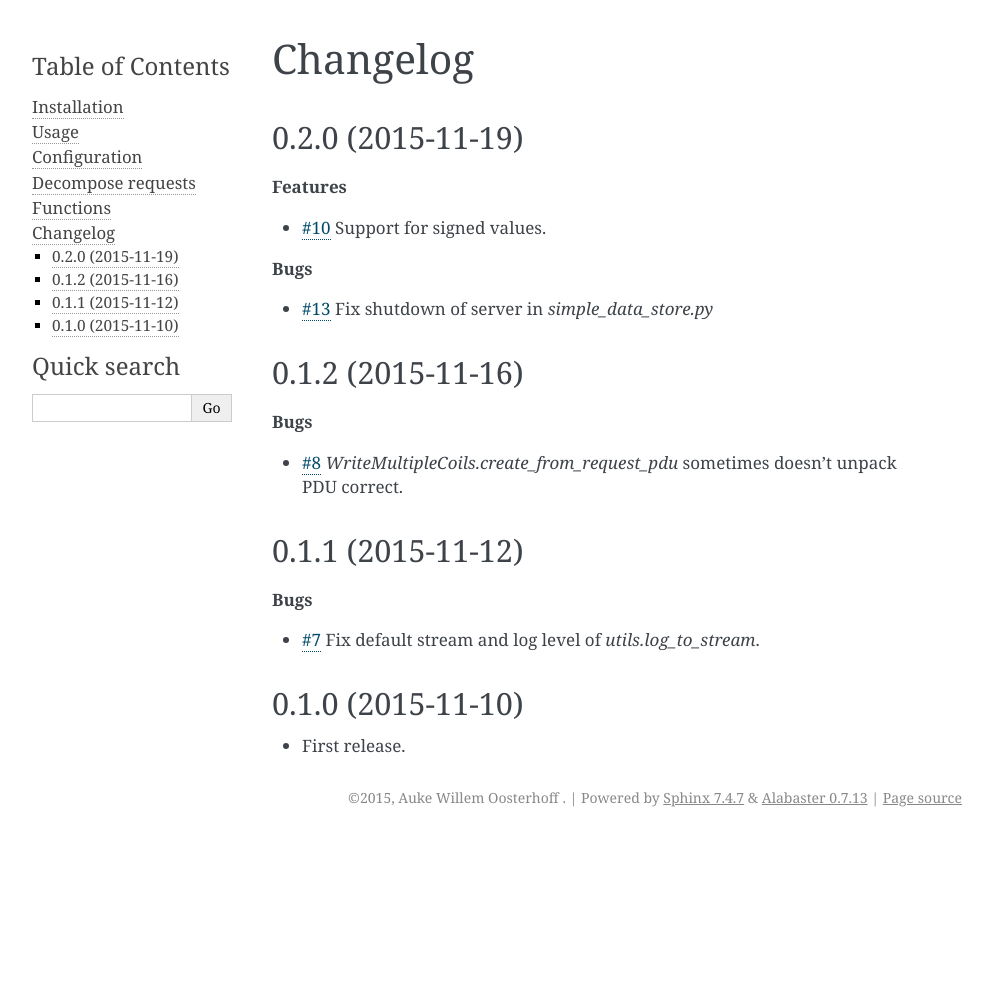
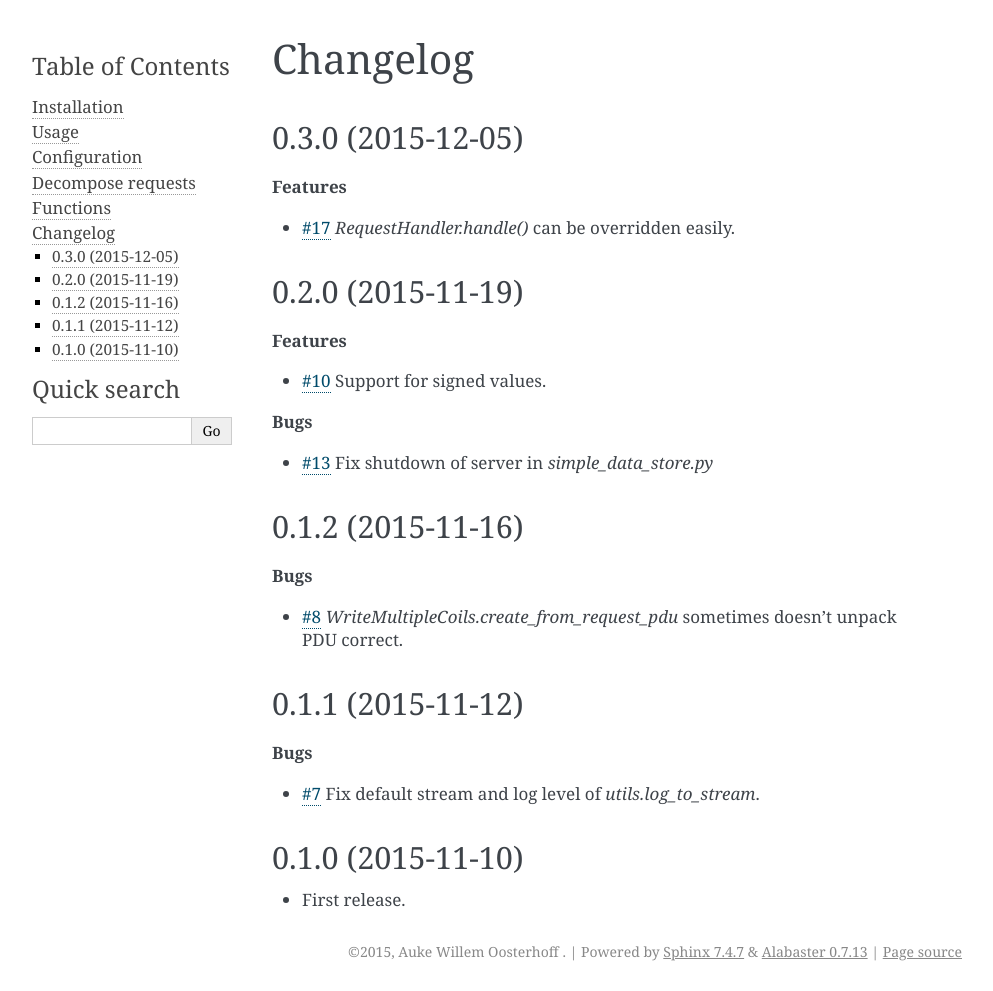
Before and after one commit to AdvancedClimateSystems/uModbus, a Sphinx documentation site: the page built from docs/source/changelog.rst, in a window 1280 px wide. Shown: the whole page, without its empty margins (148-1141 px from the left). Built offline with Sphinx 7.4.7, drawn with Linux system fonts in a browser that asks for light colours; before the commit the page ends 900 px from its top, so only the background shows below that.

Commit message:
Bump to 0.3.0. :santa:

```diff
--- a/docs/source/changelog.rst
+++ b/docs/source/changelog.rst
@@ -1,5 +1,14 @@
 Changelog
 =========
+
+0.3.0 (2015-12-05)
+++++++++++++++++++
+
+**Features**
+
+* `#17`_ `RequestHandler.handle()` can be overridden easily.
+
+.. _#17: https://github.com/AdvancedClimateSystems/uModbus/issues/17
 
 0.2.0 (2015-11-19)
 ++++++++++++++++++
--- a/docs/source/conf.py
+++ b/docs/source/conf.py
@@ -59,9 +59,9 @@ author = 'Auke Willem Oosterhoff <oosterhoff@baopt.nl>'
 # built documents.
 #
 # The short X.Y version.
-version = '0.2.0'
+version = '0.3.0'
 # The full version, including alpha/beta/rc tags.
-release = '0.2.0'
+release = '0.3.0'
 
 # The language for content autogenerated by Sphinx. Refer to documentation
 # for a list of supported languages.
--- a/setup.py
+++ b/setup.py
@@ -12,7 +12,7 @@ cwd = os.path.dirname(os.path.abspath(__name__))
 long_description = open(os.path.join(cwd, 'README.rst'), 'r').read()
 
 setup(name='uModbus',
-      version='0.2.0',
+      version='0.3.0',
       author='Auke Willem Oosterhoff',
       author_email='oosterhoff@baopt.nl',
       description='Implementation of the Modbus protocol in pure Python.',
```
